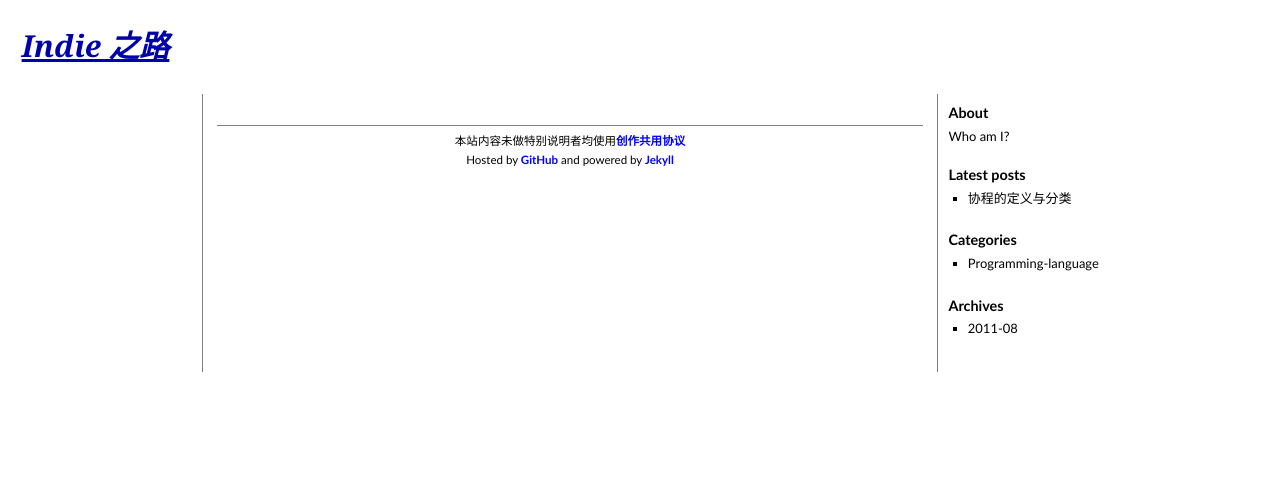
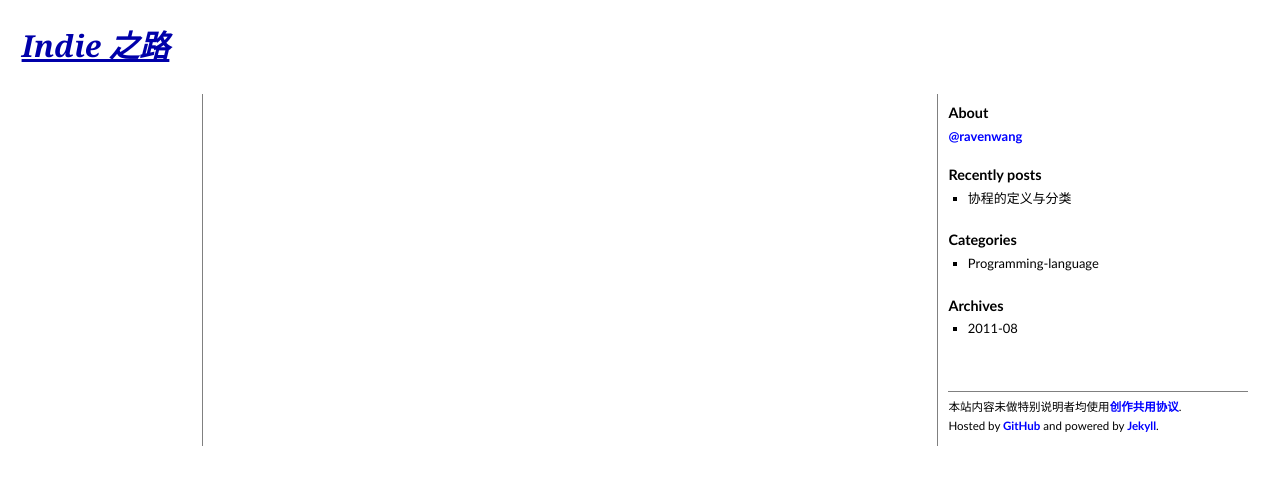
Before and after one commit to ravenwang/ravenwang.github.com, a Jekyll site: the page built from index.html, in a window 1280 px wide. Shown: the top 485 px of the page. Built offline with Jekyll 4.4.1, drawn with Linux system fonts in a browser that asks for light colours; Markdown is read by kramdown in place of the engine named in the settings.

Commit message:
move footer to sidebar-right

```diff
--- a/_layouts/default.html
+++ b/_layouts/default.html
@@ -24,7 +24,7 @@
 
 	<body>
 		<div id="header">
-			<h1 class="site-name title"><a href="">{{ site.title }}</a></h1>
+			<h1 class="site-name title"><a href="/">{{ site.title }}</a></h1>
 		</div>
 
 		<table id="content">
@@ -36,22 +36,17 @@
 				<td id="main">
 					{{ content }}
 
-					<div id="footer"><hr style="border-width: 0pt 0pt 1px;" />
-						本站内容未做特别说明者均使用<a href="http://creativecommons.org/licenses/by-nc-sa/3.0/">创作共用协议</a>
-						<br />
-						Hosted by <a href="http://github.com">GitHub</a> and powered by <a href="http://github.com/mojombo/jekyll">Jekyll</a>
-					</div>
 				</td>
 				<td id="sidebar-right">
 					<div class="block">
 						<h2 class="title">About</h2>
 						<div class="content">
-							Who am I?
+							<a href="http://twitter.com/ravenwang/">@ravenwang</a>
 						</div>
 					</div>
 
 					<div class="block">
-						<h2 class="title">Latest posts</h2>
+						<h2 class="title">Recently posts</h2>
 						<div class="content">
 							<div class="item-list">
 								<ul>
@@ -82,6 +77,12 @@
 							</div>
 						</div>
 					</div>
+
+					<div id="footer"><hr style="border-width: 0pt 0pt 1px;" />
+						本站内容未做特别说明者均使用<a href="http://creativecommons.org/licenses/by-nc-sa/3.0/">创作共用协议</a>.
+						<br />
+						Hosted by <a href="http://github.com">GitHub</a> and powered by <a href="http://github.com/mojombo/jekyll">Jekyll</a>.
+					</div>
 				</td>
 			</tr>
 		</table>
--- a/css/common.css
+++ b/css/common.css
@@ -96,7 +96,6 @@ br {
 #footer {
 	font-size: 0.8em;
 	padding-top: 2em;
-	text-align: center;
 }
 
 /*
@@ -144,13 +143,6 @@ br {
 	padding: 0em 0.5em 0em 0em;
 }
 
-/*
- ** Logo Image Positioning
- */
-#header img {
-	float: left;
-	padding: 0em 2em .5em 0em;
-}
 #header {
 	clear: both;
 }
```
